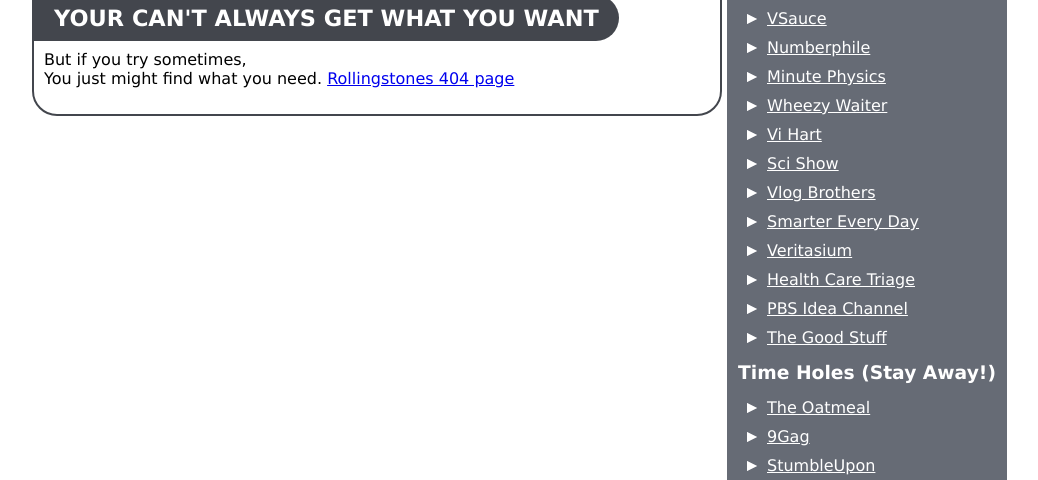
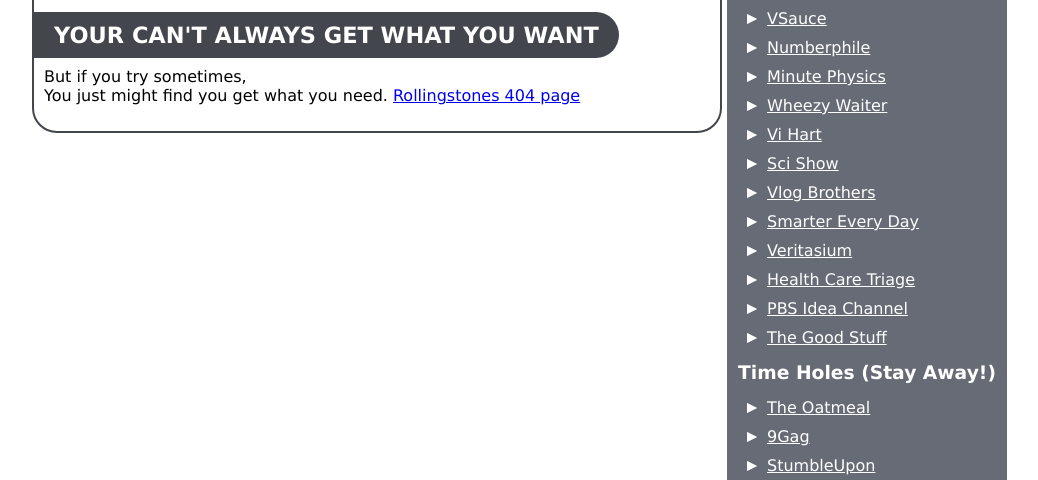
Before and after one commit to elmerland/home_page, a PHP site: page /error/404.php in a window 1280 px wide. Shown: the part 713-1193 px from the top of the page, without its empty margins (123-1161 px from the left). Run offline with PHP 8.4, Linux system fonts and the light colour scheme.

Commit message:
Fixed 404 page

```diff
--- a/error/404.php
+++ b/error/404.php
@@ -22,7 +22,7 @@
 						</a>
 					</h3>
 				</header>
-				<iframe width="560" height="315" src="http://www.youtube.com/embed/oqMl5CRoFdk" frameborder="0" allowfullscreen></iframe>
+				<iframe width="590" height="332" src="http://www.youtube.com/embed/oqMl5CRoFdk?start=5&amp;feature=oembed&amp;loop=1&amp;autoplay=1" frameborder="0" allowfullscreen=""></iframe>
 				<header>
 					<h3>
 						<a title="404 Error" href="#">
@@ -32,7 +32,7 @@
 				</header>
 				<p>
 					But if you try sometimes,<br>
-					You just might find what you need.
+					You just might find you get what you need.
 					<a title="Rolling stiones 404" href="http://www.rollingstones.com/404" target="_blank">Rollingstones 404 page</a>
 				</p>
 				<div class="clear"></div>
```
